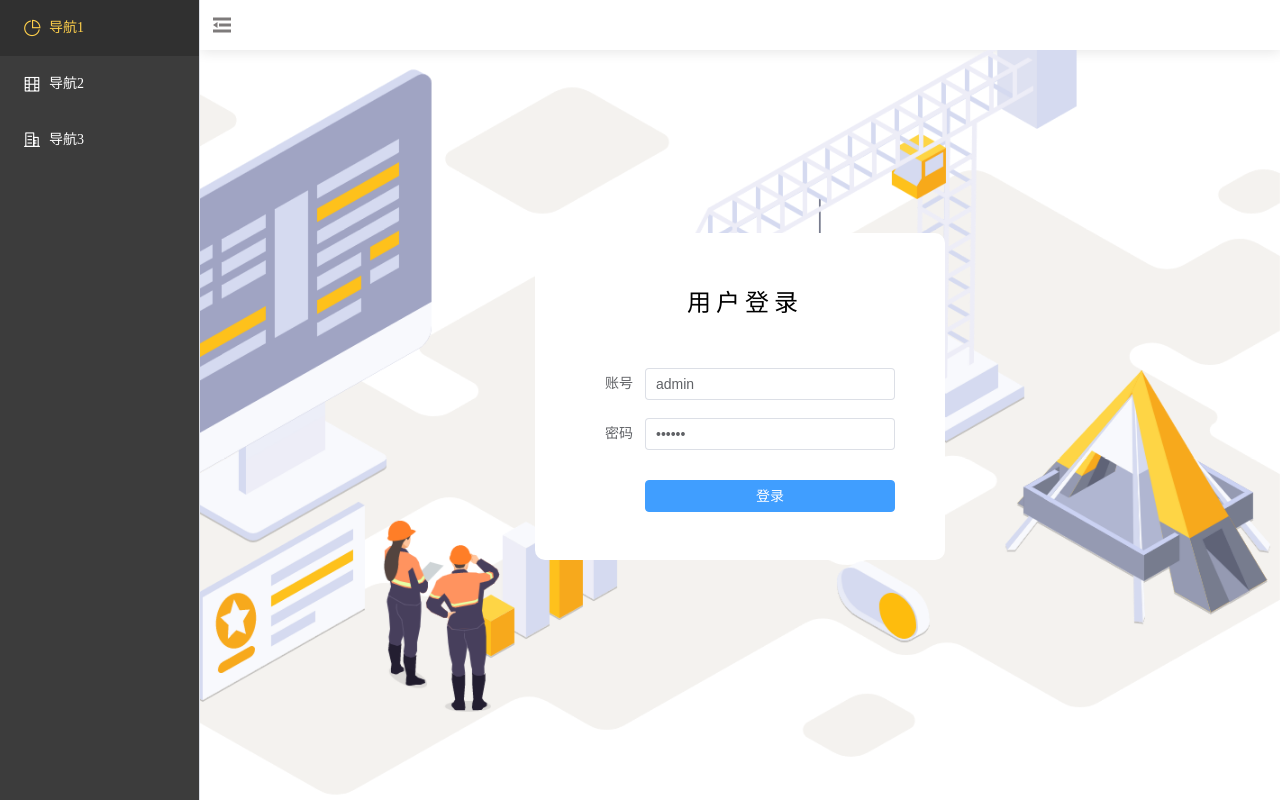
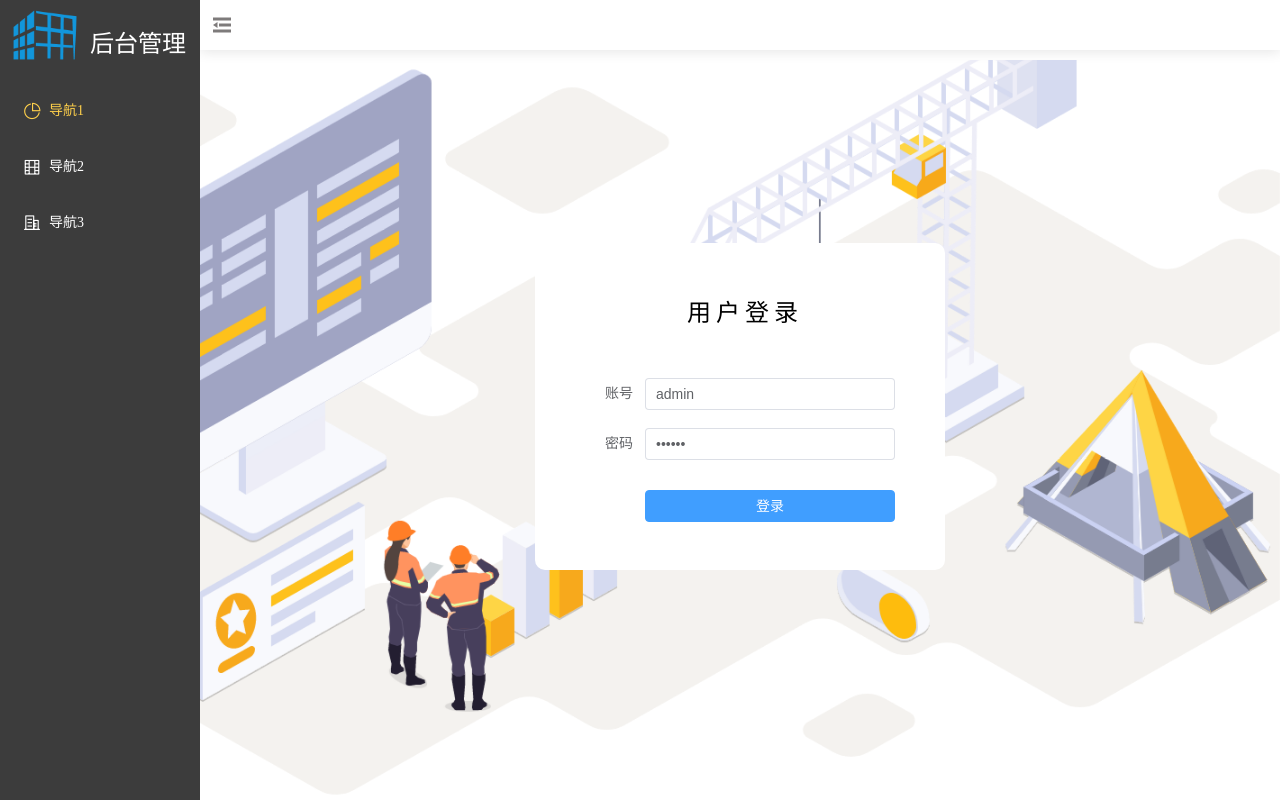
Before and after one commit to qisi007/just_write_a_project, a Vue app in the folder just_vue3/: page /#/login in a window 1280 px wide. Built offline with nearby package versions, Linux system fonts and the light colour scheme.

Commit message:
feat(vue): 添加font, 布局调整

```diff
--- a/just_vue3/src/App.vue
+++ b/just_vue3/src/App.vue
@@ -2,7 +2,15 @@
 <template>
     <div class="app-body">
         <div class="app-body-left">
-
+            <div class="app-body-left-top">
+                <img src="./assets/images/logo.png"
+                    :style="{
+                        width: state.isCollapse ? '45px' : '70px',
+                        height: state.isCollapse ? '45px' : '70px',
+                        marginTop: state.isCollapse ? '20px' : '0px',
+                    }"  alt="">
+                <p>后台管理</p>
+            </div>
             <el-menu
                 default-active="first"
                 class="el-menu-vertical-demo"
@@ -35,7 +43,7 @@
                     @click="() => state.isCollapse = !state.isCollapse"></i>
             </div>
             <el-collapse-transition>
-                <router-view style="flex: 1"></router-view>
+                <router-view style="flex: 1; margin-top: 10px"></router-view>
             </el-collapse-transition>
         </div>
     </div>
@@ -112,13 +120,36 @@ html {
     position: relative;
 
     .app-body-left {
+        display: flex;
+        flex-direction: column;
+        background-color: #3c3c3c;
+        color: #fff;
+
+        .app-body-left-top {
+            display: flex;
+
+            img {
+                width: 70px;
+                height: 70px;
+                margin: 0 10px;
+                transition: all .5s ease;
+            }
+
+            p {
+                font-size: 24px;
+            }
+        }
+
+        .el-menu {
+            border: none;
+        }
+
         .el-menu--collapse {
-            height: 100%;
+            flex: 1;
         }
         .el-menu-vertical-demo:not(.el-menu--collapse) {
             width: 200px;
             height: 100%;
-            position: absolute;
         }
     }
 
--- a/just_vue3/src/main.js
+++ b/just_vue3/src/main.js
@@ -13,4 +13,4 @@ for (let iconName in ElIcon){
 
 import "./assets/fonts/icon.css"
 
-app.use(ElementPlus).use(router).mount('#app')
+app.use(ElementPlus,  { size: 'medium' }).use(router).mount('#app')
--- a/just_vue3/src/views/Login.vue
+++ b/just_vue3/src/views/Login.vue
@@ -51,7 +51,7 @@ const resetForm = () => {
 <style>
 .login {
     height: 100%;
-    background: url(../assets/login.png) no-repeat center fixed;
+    background: url(../assets/images/login.png) no-repeat center fixed;
     background-size: cover;
     display: flex;
     align-items: center;
--- a/just_vue3/src/views/Test.vue
+++ b/just_vue3/src/views/Test.vue
@@ -1,3 +1,5 @@
 <template>
-    test
+    <div>
+        test
+    </div>
 </template>
```
Also changed, not shown: just_vue3/src/assets/images/login.png (renamed from just_vue3/src/assets/login.png), just_vue3/src/assets/images/logo.png (renamed from just_vue3/src/assets/logo.png).
